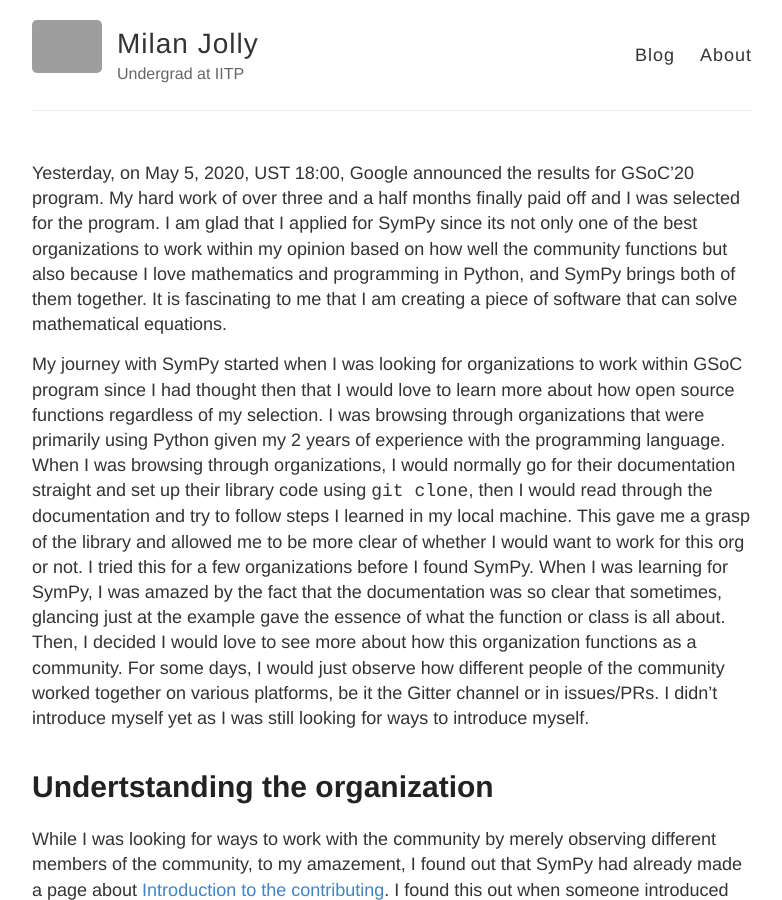
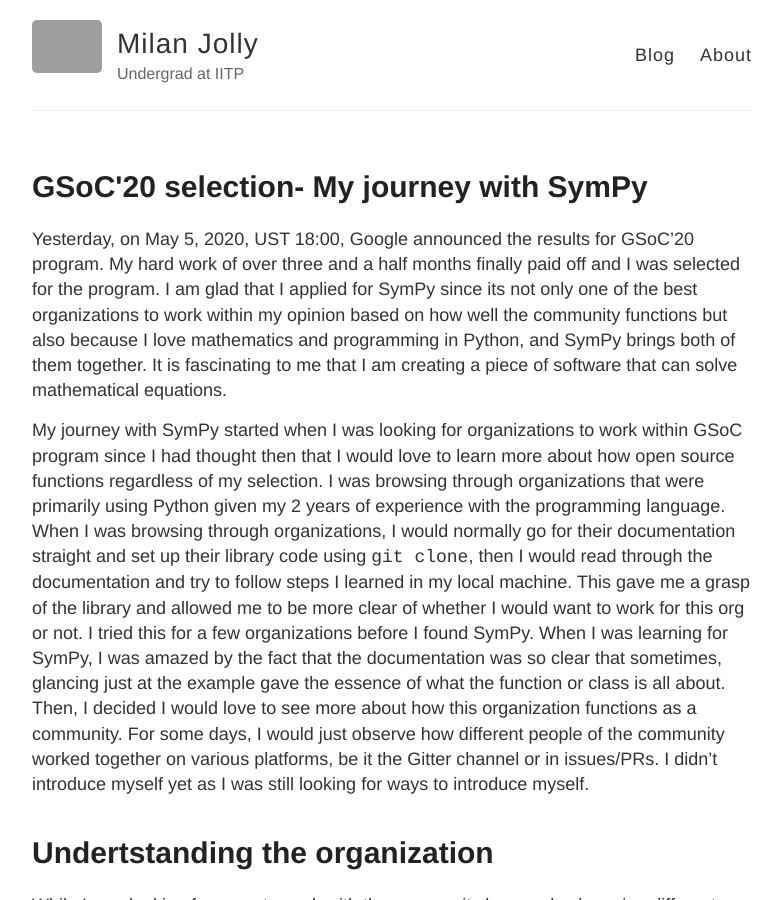
Before and after one commit to mijo2/mijo2.github.io, a Jekyll site: the page built from _posts/2020-6-5-FirstBlog.md, in a window 1280 px wide and 900 px high. Shown: the whole window, without its empty margins (248-1030 px from the left). Built offline with Jekyll 4.4.1, drawn with Linux system fonts in a browser that asks for light colours; our own code applies the rules of GitHub Pages for plain Markdown files; some of the changed text lies outside the part shown; grey boxes are pictures that could not be loaded.

Commit message:
Small update
A colon was updated in the title since the title wasn't getting displayed in the website.

```diff
--- a/_posts/2020-6-5-FirstBlog.md
+++ b/_posts/2020-6-5-FirstBlog.md
@@ -1,6 +1,6 @@
 ---
 layout: post
-title: GSoC'20 selection: My journey with SymPy
+title: GSoC'20 selection- My journey with SymPy
 ---
 
 Yesterday, on May 5, 2020, UST 18:00, Google announced the results for GSoC'20 program. My hard work of over three and a half months finally paid off and I was selected for the program. I am glad that I applied for SymPy since its not only one of the best organizations to work within my opinion based on how well the community functions but also because I  love mathematics and programming in Python, and SymPy brings both of them together. It is fascinating to me that I am creating a piece of software that can solve mathematical equations.
```
